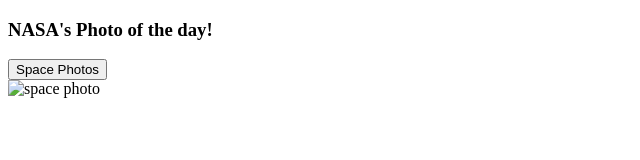
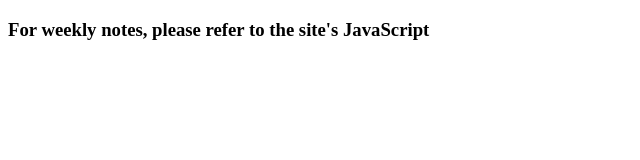
Before and after one commit to naishihchen/WDD330Portfolio, a plain HTML site: page week10exercises.html in a window 1280 px wide. Shown: the whole page, without its empty margins (0-640 px from the left). Drawn offline with Linux system fonts and the light colour scheme.

Commit message:
fixed week 10 exercises

```diff
--- a/week10exercises.html
+++ b/week10exercises.html
@@ -5,10 +5,7 @@
 		<meta content="utf-8" http-equiv="encoding">
 	</head>
 	<body>
-		<h3>NASA's Photo of the day!</h3>
-		<button id='space'>Space Photos</button>
-		<div id='output'></div>
-		<img src="" id="spacePhoto" alt="space photo">
+		<h3>For weekly notes, please refer to the site's JavaScript</h3>
 	</body>
 		<script>
 			//The purpose of the fetch function is to get resources from other networks and websites
```
